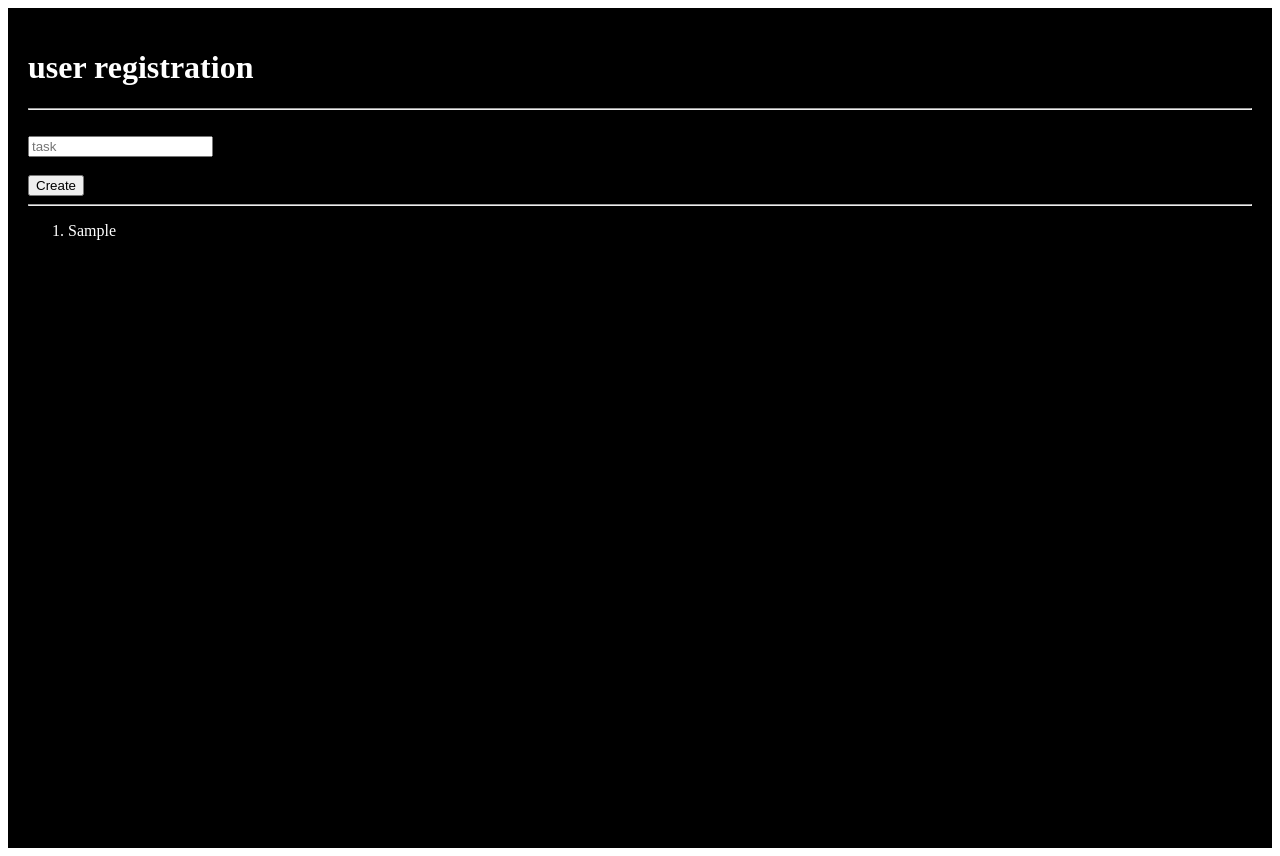
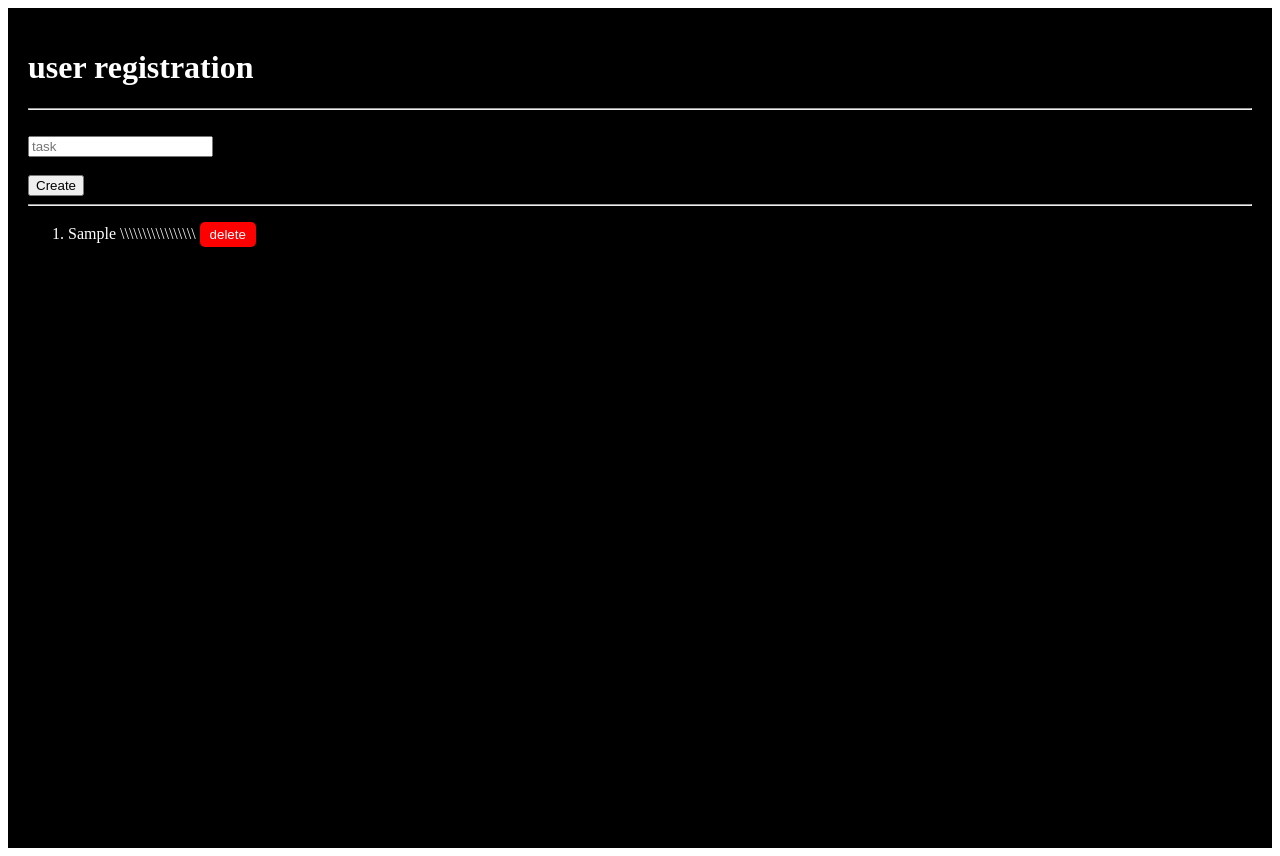
Before and after one commit to subhamsam007/practice--react-every-day, a React (Vite) app: page / in a window 1280 px wide. Both pictures are taken after typing "Sample" into the empty fields and a click on the button "Create". Built offline with nearby package versions, Linux system fonts and the light colour scheme.

Commit message:
added delete fuction

```diff
--- a/package.json
+++ b/package.json
@@ -10,6 +10,8 @@
     "preview": "vite preview"
   },
   "dependencies": {
+    "id": "^0.0.0",
+    "nano": "^10.1.4",
     "react": "^19.1.0",
     "react-dom": "^19.1.0"
   },
--- a/src/App.jsx
+++ b/src/App.jsx
@@ -1,4 +1,3 @@
-import React from 'react'
 import Create from './Components/Create'
 import { useState } from 'react'
 import Read from './Components/Read'
@@ -10,6 +9,7 @@ const App = () => {
     // { id: 3, task: "Task 3", status: false },
 
   ])
+
   return (
     <div style={{ padding: '20px',backgroundColor: 'black', height: '100vh',color: 'white' }}>
       <h1>user  registration </h1>
--- a/src/Components/Create.jsx
+++ b/src/Components/Create.jsx
@@ -1,27 +1,29 @@
 import React, { use } from 'react'
 import { useState } from 'react'
+import {nanoid} from 'nanoid'
 
-const Create = (props) => {
-  const  info = props.info
+function Create(props) {
+  const info = props.info
   const setInfo = props.setInfo
 
   const [task, setTask] = useState("")
+
+  const createTodo = (e) => {
+    e.preventDefault()
+    const newData = {
+      id: nanoid(),
+      task: task,
+      completed: false
+    }
+    setInfo([...info, newData])
+    setTask("")
+  }
+
+
   return (
     <div>
-      <form onSubmit={(e) => {
-        e.preventDefault();
-        const newData = {
-          // id: Math.floor(Math.random() * 1000),
-          task: task,
-          status: false
-        }
-        // let copyTodo=[...task]
-        // copyTodo.push(newData)
-        // setTask(copyTodo)
-        setInfo([...info, newData])
-        setTask("")
-      }}>
-        <input type="text" placeholder='task' onChange={(e)=>{setTask(e.target.value)}} value={task} />
+      <form onSubmit={(e) => { createTodo(e) } }>
+        <input type="text" placeholder='task' onChange={(e) => { setTask(e.target.value) } } value={task} />
         <br />
         <br />
         <button type="submit">Create</button>
--- a/src/Components/Read.jsx
+++ b/src/Components/Read.jsx
@@ -3,9 +3,23 @@ import React from 'react'
 const Read = (props) => {
   const info = props.info
   const setInfo = props.setInfo
+  const btnstyle = {
+    backgroundColor: 'red',
+    color: 'white',
+    border: 'none',
+    borderRadius: '5px',
+    padding: '5px 10px',
+    cursor: 'pointer'
+  }
+  const deletetask = (id) => {
+    const dedata = info.filter((task) => {
+      return task.id !== id
+    })
+    setInfo(dedata)
+  }
   const renderuserr = (info.map((task,index)=>{
     return (
-        <li key={index}>{task.task}</li>
+        <li key={index}>{task.task} \\\\\\\\\\\\\\\\\ <button style={btnstyle} onClick={()=>deletetask(task.id)}>delete</button></li>
     );
   }) )
   return (
```
Also changed, not shown: 1 other file (tests, documents, lock files or other folders).
